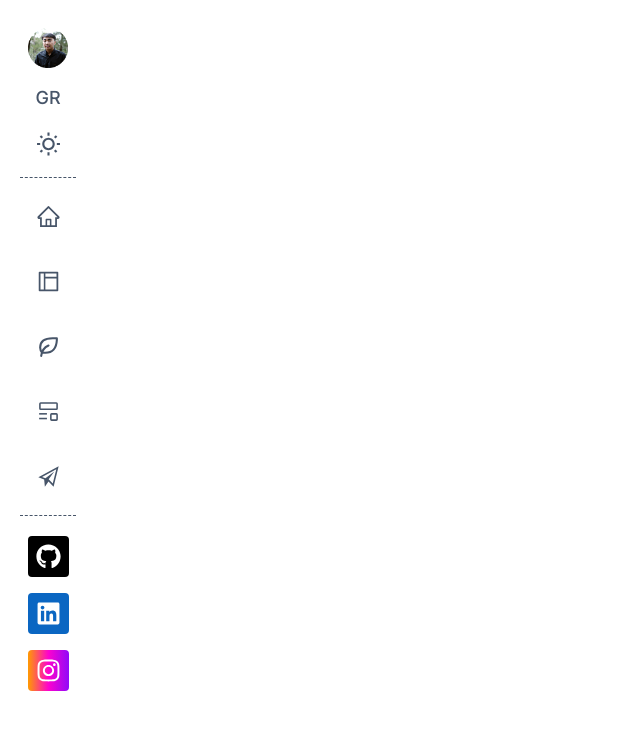
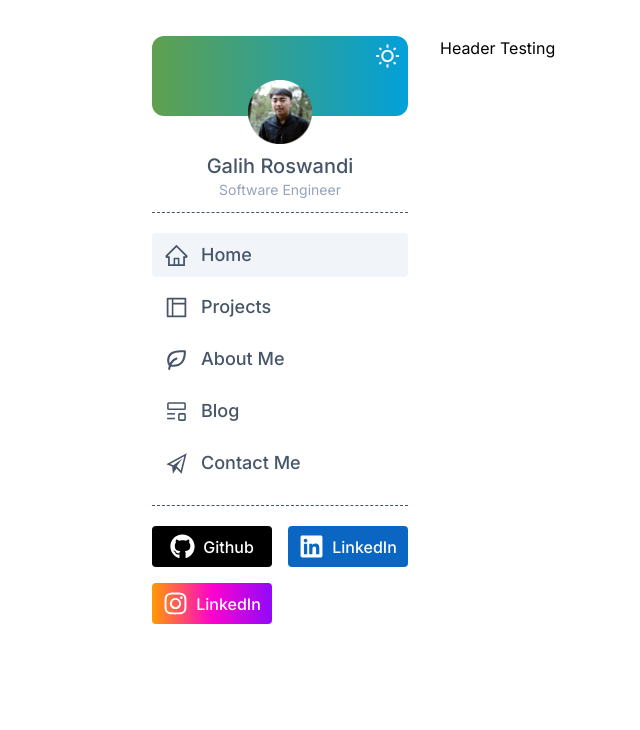
Before and after one commit to galihroswandi/Personal-Portfolio, a Next.js app: page / in a window 1280 px wide. Shown: the top 730 px of the page, without its empty margins (0-640 px from the left). Built offline with nearby package versions, Linux system fonts and the light colour scheme.

Commit message:
feat: Navbar Tablet & Navbar Desktop

```diff
--- a/src/app/globals.css
+++ b/src/app/globals.css
@@ -5,3 +5,7 @@
 .nav-button.active.mobile {
   @apply bg-gradient-to-b from-[#0A66C2] to-[#5FA04E];
 }
+
+.nav-button.active {
+  @apply bg-slate-100;
+}
--- a/src/app/page.tsx
+++ b/src/app/page.tsx
@@ -3,9 +3,14 @@ import Sidebar from "@/components/Fragments/Sidebar";
 
 export default function Home() {
   return (
-    <section className="relative px-5">
+    <section className="relative md:px-5 lg:px-14 xl:max-w-[85%] mx-auto">
       <Navbar />
       <Sidebar />
+      <main className="w-full h-[200vh] p-4 md:pl-20 lg:pl-72 lg:py-9">
+        <section className="w-full h-screen">
+          <h1>Header Testing</h1>
+        </section>
+      </main>
     </section>
   );
 }
--- a/src/components/Elements/Sections/DarkLight.tsx
+++ b/src/components/Elements/Sections/DarkLight.tsx
@@ -4,12 +4,13 @@ import ButtonWithImage from "../Buttons/ButtonWithImage";
 interface DarkLightProps {
   customParentClass: string;
   borderLeft?: boolean;
+  sectionClass?: string;
 }
 export default function DarkLight(props: DarkLightProps) {
-  const { customParentClass, borderLeft = true } = props;
+  const { customParentClass, borderLeft = true, sectionClass } = props;
   return (
     <section
-      className={`flex items-center ${
+      className={`${sectionClass ? sectionClass : "flex"} items-center ${
         borderLeft ? "border-l border-[#67B5D2]" : ""
       } p-2`}
     >
--- a/src/components/Elements/Sections/Navigation.tsx
+++ b/src/components/Elements/Sections/Navigation.tsx
@@ -11,13 +11,13 @@ export default function Navigation(props: NavigationProps) {
     <section
       className={`flex ${
         useMobile ? "flex-row" : "flex-col"
-      } items-center gap-1.5 400:gap-4 sm:gap-7`}
+      } items-center lg:items-start gap-1.5 400:gap-4 sm:gap-7 lg:gap-2`}
     >
       <ButtonWithImage
         useButton={false}
         customParentClass={`nav-button active ${
           useMobile ? "mobile" : "desktop"
-        } text-${iconColor} p-1.5 rounded-full`}
+        } text-${iconColor} p-1.5 lg:px-3 lg:py-2 rounded-full lg:rounded lg:flex lg:items-center lg:gap-3 lg:w-full md:hover:bg-slate-100`}
       >
         <svg
           xmlns="http://www.w3.org/2000/svg"
@@ -31,10 +31,11 @@ export default function Navigation(props: NavigationProps) {
             fill="currentColor"
           ></path>
         </svg>
+        <span className="hidden lg:block text-lg font-medium">Home</span>
       </ButtonWithImage>
       <ButtonWithImage
         useButton={false}
-        customParentClass={`nav-button text-${iconColor} p-1.5 rounded-full hover:bg-[#0299D0]`}
+        customParentClass={`nav-button text-${iconColor} p-1.5 lg:px-3 lg:py-2 rounded-full lg:rounded lg:flex lg:items-center lg:gap-3 lg:w-full md:hover:bg-slate-100 hover:bg-[#0299D0]`}
       >
         <svg
           xmlns="http://www.w3.org/2000/svg"
@@ -48,10 +49,11 @@ export default function Navigation(props: NavigationProps) {
             fill="currentColor"
           ></path>
         </svg>
+        <span className="hidden lg:block text-lg font-medium">Projects</span>
       </ButtonWithImage>
       <ButtonWithImage
         useButton={false}
-        customParentClass={`nav-button text-${iconColor} p-1.5 rounded-full hover:bg-[#0299D0]`}
+        customParentClass={`nav-button text-${iconColor} p-1.5 lg:px-3 lg:py-2 rounded-full lg:rounded lg:flex lg:items-center lg:gap-3 lg:w-full md:hover:bg-slate-100 hover:bg-[#0299D0]`}
       >
         <svg
           xmlns="http://www.w3.org/2000/svg"
@@ -71,10 +73,11 @@ export default function Navigation(props: NavigationProps) {
             <path d="M9 18c6.218 0 10.5-3.288 11-12V4h-4.014c-9 0-11.986 4-12 9c0 1 0 3 2 5h3z"></path>
           </g>
         </svg>
+        <span className="hidden lg:block text-lg font-medium">About Me</span>
       </ButtonWithImage>
       <ButtonWithImage
         useButton={false}
-        customParentClass={`nav-button text-${iconColor} p-1.5 rounded-full hover:bg-[#0299D0]`}
+        customParentClass={`nav-button text-${iconColor} p-1.5 lg:px-3 lg:py-2 rounded-full lg:rounded lg:flex lg:items-center lg:gap-3 lg:w-full md:hover:bg-slate-100 hover:bg-[#0299D0]`}
       >
         {" "}
         <svg
@@ -95,10 +98,11 @@ export default function Navigation(props: NavigationProps) {
             fill="currentColor"
           ></path>
         </svg>
+        <span className="hidden lg:block text-lg font-medium">Blog</span>
       </ButtonWithImage>
       <ButtonWithImage
         useButton={false}
-        customParentClass={`nav-button text-${iconColor} p-1.5 rounded-full hover:bg-[#0299D0]`}
+        customParentClass={`nav-button text-${iconColor} p-1.5 lg:px-3 lg:py-2 rounded-full lg:rounded lg:flex lg:items-center lg:gap-3 lg:w-full md:hover:bg-slate-100 hover:bg-[#0299D0]`}
       >
         {" "}
         <svg
@@ -119,6 +123,7 @@ L193.6,289.8L124.9,265l291-156.2L342.9,396.9z"
             fill="currentColor"
           ></path>
         </svg>
+        <span className="hidden lg:block text-lg font-medium">Contact Me</span>
       </ButtonWithImage>
     </section>
   );
--- /dev/null
+++ b/src/components/Elements/Sections/Profile.avatar.tsx
@@ -0,0 +1,9 @@
+import DarkLight from "./DarkLight";
+
+export default function ProfileAvatar() {
+  return (
+    <section className="hidden lg:flex justify-end items-start header w-full h-20 bg-gradient-to-r from-primary-green to-primary-blue rounded-xl ">
+      <DarkLight borderLeft={false} customParentClass="text-slate-100" />
+    </section>
+  );
+}
--- a/src/components/Elements/Sections/Profile.tsx
+++ b/src/components/Elements/Sections/Profile.tsx
@@ -15,7 +15,7 @@ export default function Profile(props: ProfileProps) {
         alt="Profile Image"
         width={1000}
         height={1000}
-        className="w-10"
+        className="w-10 lg:w-16"
       />
     </section>
   );
--- a/src/components/Elements/Sections/SidebarSocialMedia.tsx
+++ b/src/components/Elements/Sections/SidebarSocialMedia.tsx
@@ -3,10 +3,10 @@ import ButtonWithImage from "../Buttons/ButtonWithImage";
 
 export default function SidebarSocialMedia() {
   return (
-    <section className="flex flex-col items-center gap-4 border-t border-slate-600 border-dashed py-5">
+    <section className="flex flex-col items-center gap-4 border-t border-slate-600 border-dashed py-5 lg:grid lg:grid-cols-2">
       <ButtonWithImage
         useButton={false}
-        customParentClass="text-white bg-black rounded flex-items-center justify-center p-2"
+        customParentClass="text-white bg-black rounded flex items-center justify-center p-2 lg:gap-2"
       >
         <svg
           xmlns="http://www.w3.org/2000/svg"
@@ -20,10 +20,11 @@ export default function SidebarSocialMedia() {
             fill="currentColor"
           ></path>
         </svg>
+        <span className="hidden lg:block text-base font-medium">Github</span>
       </ButtonWithImage>
       <ButtonWithImage
         useButton={false}
-        customParentClass="text-white bg-[#0A66C2] rounded flex items-center justify-center p-2"
+        customParentClass="text-white bg-[#0A66C2] rounded flex items-center justify-center p-2 lg:gap-2"
       >
         {" "}
         <svg
@@ -38,10 +39,11 @@ export default function SidebarSocialMedia() {
             fill="currentColor"
           ></path>
         </svg>
+        <span className="hidden lg:block text-base font-medium">LinkedIn</span>
       </ButtonWithImage>
       <ButtonWithImage
         useButton={false}
-        customParentClass="bg-gradient-to-r from-[#FF9B01] via-[#FD02CE] to-[#9109F9] text-white rounded flex items-center justify-center p-2"
+        customParentClass="bg-gradient-to-r from-[#FF9B01] via-[#FD02CE] to-[#9109F9] text-white rounded flex items-center justify-center p-2 lg:gap-2"
       >
         {" "}
         <svg
@@ -56,6 +58,7 @@ export default function SidebarSocialMedia() {
             fill="currentColor"
           ></path>
         </svg>
+        <span className="hidden lg:block text-base font-medium">LinkedIn</span>
       </ButtonWithImage>
     </section>
   );
--- /dev/null
+++ b/src/components/Elements/Sections/TextName.tsx
@@ -0,0 +1,13 @@
+export default function TextName() {
+  return (
+    <section className="flex flex-col justify-center items-center">
+      <h2 className="text-lg lg:text-xl font-medium text-slate-600">
+        <span className="lg:hidden">GR</span>
+        <span className="hidden lg:block">Galih Roswandi</span>
+      </h2>
+      <p className="text-xs lg:text-sm text-slate-400 hidden lg:block">
+        Software Engineer
+      </p>
+    </section>
+  );
+}
--- a/src/components/Fragments/Sidebar.tsx
+++ b/src/components/Fragments/Sidebar.tsx
@@ -3,16 +3,23 @@ import Profile from "../Elements/Sections/Profile";
 import DarkLight from "../Elements/Sections/DarkLight";
 import Navigation from "../Elements/Sections/Navigation";
 import SidebarSocialMedia from "../Elements/Sections/SidebarSocialMedia";
+import ProfileAvatar from "../Elements/Sections/Profile.avatar";
+import TextName from "../Elements/Sections/TextName";
 
 export default function Sidebar() {
   return (
-    <section className="absolute hidden md:flex md:flex-col md:gap-5 h-full w-14 py-2">
+    <section className="fixed overflow-y-auto hidden md:flex md:flex-col md:gap-5 h-full w-14 lg:w-64 py-2 lg:py-6">
       <section className="flex flex-col items-center gap-3 border-b border-slate-600 border-dashed h-fit py-3">
-        <section className="flex flex-col items-center gap-2">
+        <ProfileAvatar />
+        <section className="flex flex-col items-center gap-2 lg:gap-0 lg:-mt-14">
           <Profile borderRight={false} />
-          <h2 className="text-lg font-medium text-slate-600">GR</h2>
+          <TextName />
         </section>
-        <DarkLight borderLeft={false} customParentClass="text-slate-600" />
+        <DarkLight
+          borderLeft={false}
+          customParentClass="text-slate-600"
+          sectionClass="lg:hidden"
+        />
       </section>
       <section>
         <Navigation iconColor="slate-600" useMobile={false} />
```
